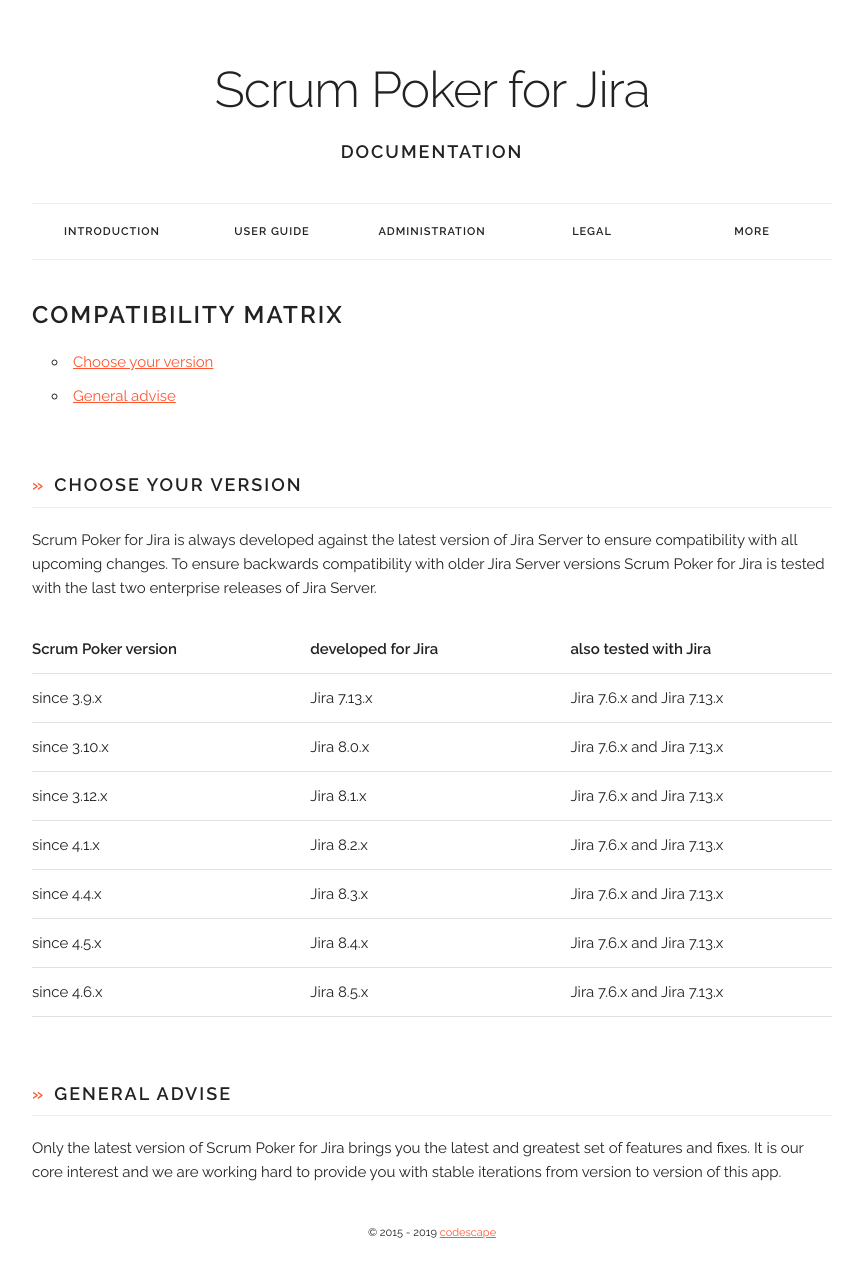
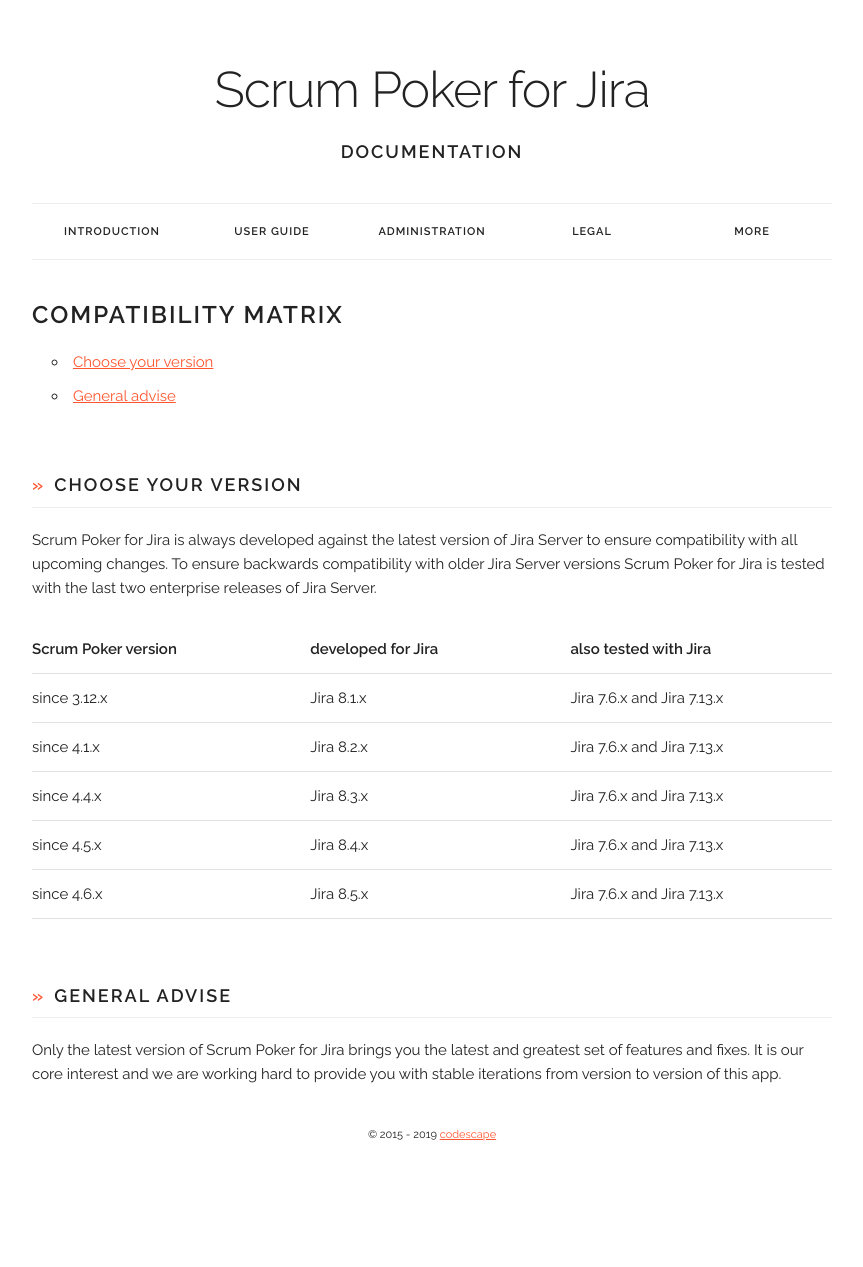
Before and after one commit to codescape/jira-scrum-poker, a Jekyll site: the page built from docs/compatibility-matrix.md, in a window 1280 px wide. Shown: the whole page, without its empty margins (208-1071 px from the left). Built offline with Jekyll 4.4.1, drawn with Linux system fonts in a browser that asks for light colours; nearby versions of some CDN libraries; after the commit the page ends 1169 px from its top, so only the background shows below that.

Commit message:
docs: remove old versions from compatibility matrix

```diff
--- a/docs/compatibility-matrix.md
+++ b/docs/compatibility-matrix.md
@@ -13,8 +13,6 @@
 
 | Scrum Poker version | developed for Jira | also tested with Jira      |
 |---------------------|--------------------|----------------------------|
-| since 3.9.x         | Jira 7.13.x        | Jira 7.6.x and Jira 7.13.x |
-| since 3.10.x        | Jira 8.0.x         | Jira 7.6.x and Jira 7.13.x |
 | since 3.12.x        | Jira 8.1.x         | Jira 7.6.x and Jira 7.13.x |
 | since 4.1.x         | Jira 8.2.x         | Jira 7.6.x and Jira 7.13.x |
 | since 4.4.x         | Jira 8.3.x         | Jira 7.6.x and Jira 7.13.x |
```
Also changed, not shown: docs/changelog.md.
